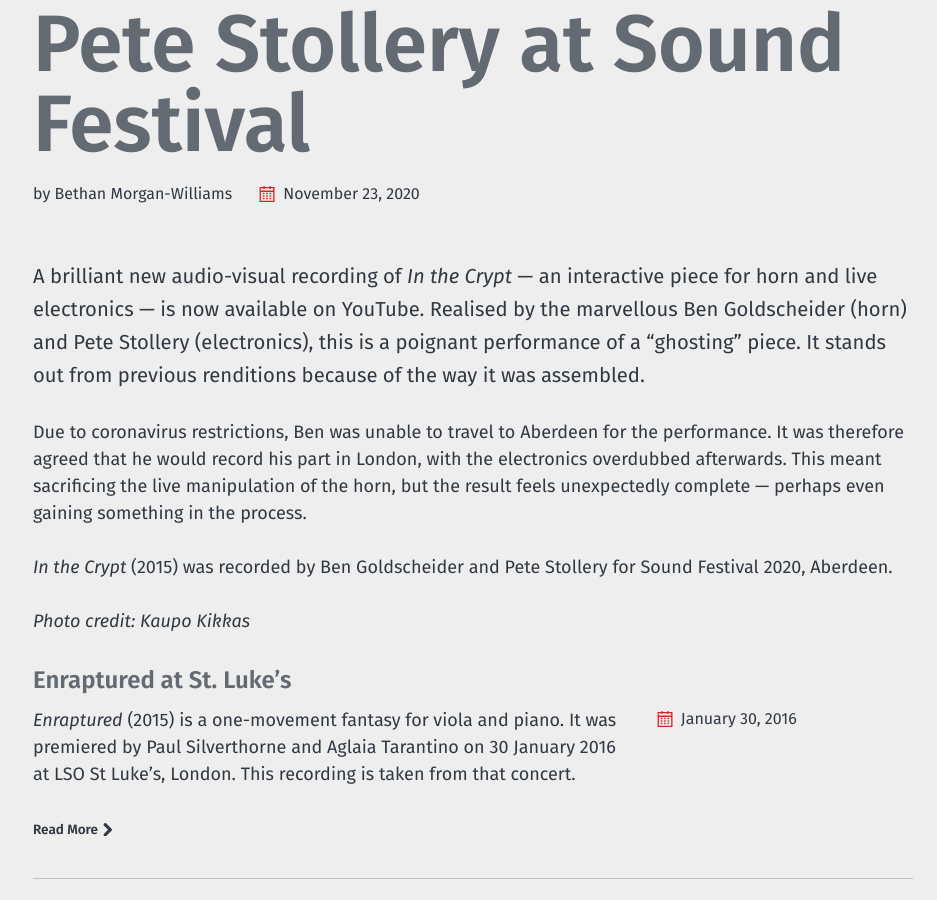
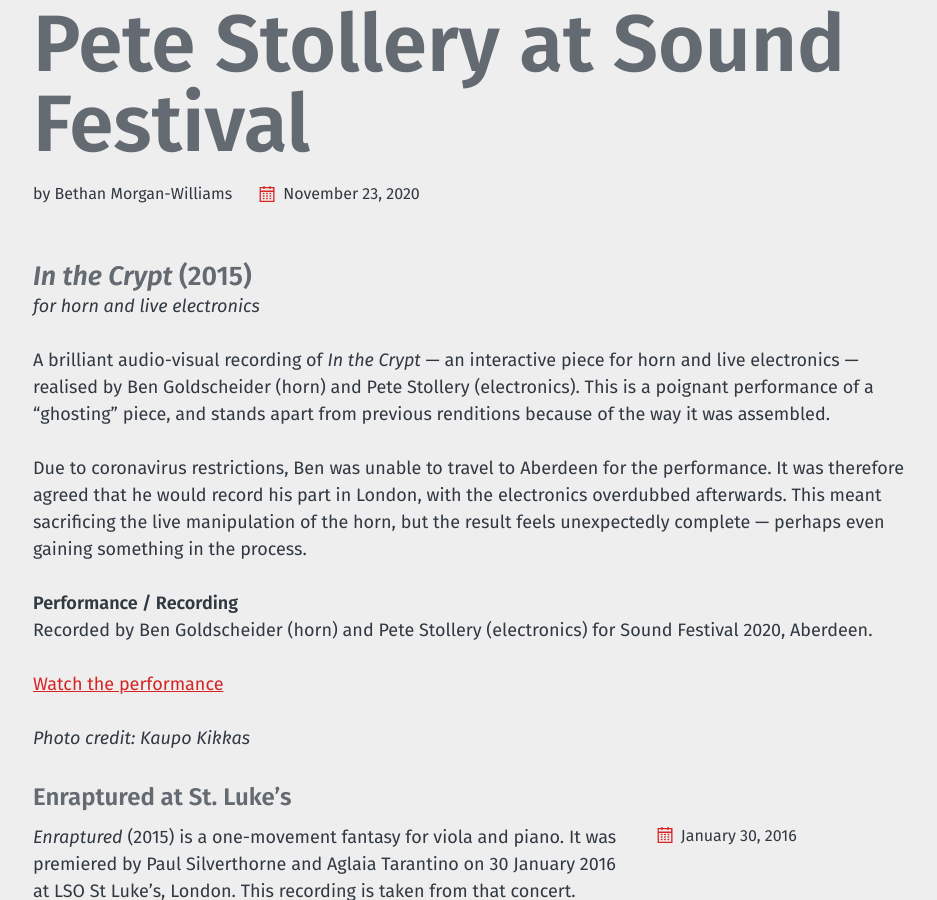
Before and after one commit to morganwilliamsb/website, a Jekyll site: the page built from _listen/at-Sound-Festival.md, in a window 1280 px wide and 900 px high, scrolled down 245 px. Shown: the whole window, without its empty margins (39-976 px from the left). Built offline with Jekyll 4.4.1, drawn with Linux system fonts in a browser that asks for light colours; some of the changed text lies outside the part shown.

Commit message:
Revise *In the Crypt* recording details
Updated the description and formatting for the audio-visual recording of *In the Crypt*.

```diff
--- a/_listen/at-Sound-Festival.md
+++ b/_listen/at-Sound-Festival.md
@@ -4,10 +4,17 @@ layout: collection
 date: 2020-11-23
 ---
 
-A brilliant new audio-visual recording of *In the Crypt* — an interactive piece for horn and live electronics — is now available on YouTube. Realised by the marvellous Ben Goldscheider (horn) and Pete Stollery (electronics), this is a poignant performance of a “ghosting” piece. It stands out from previous renditions because of the way it was assembled.
+### *In the Crypt* (2015)
+
+*for horn and live electronics*
+
+A brilliant audio-visual recording of *In the Crypt* — an interactive piece for horn and live electronics — realised by Ben Goldscheider (horn) and Pete Stollery (electronics). This is a poignant performance of a “ghosting” piece, and stands apart from previous renditions because of the way it was assembled.
 
 Due to coronavirus restrictions, Ben was unable to travel to Aberdeen for the performance. It was therefore agreed that he would record his part in London, with the electronics overdubbed afterwards. This meant sacrificing the live manipulation of the horn, but the result feels unexpectedly complete — perhaps even gaining something in the process.
 
-*In the Crypt* (2015) was recorded by Ben Goldscheider and Pete Stollery for Sound Festival 2020, Aberdeen.
+**Performance / Recording**
+Recorded by Ben Goldscheider (horn) and Pete Stollery (electronics) for Sound Festival 2020, Aberdeen.
+
+[Watch the performance](https://www.youtube.com/watch?v=NgdXZEl-Plc&list=PLMOqjS9ysnmK9PSS_aaMWyOxMP-Hi1iku&index=10)
 
 *Photo credit: Kaupo Kikkas*
```
